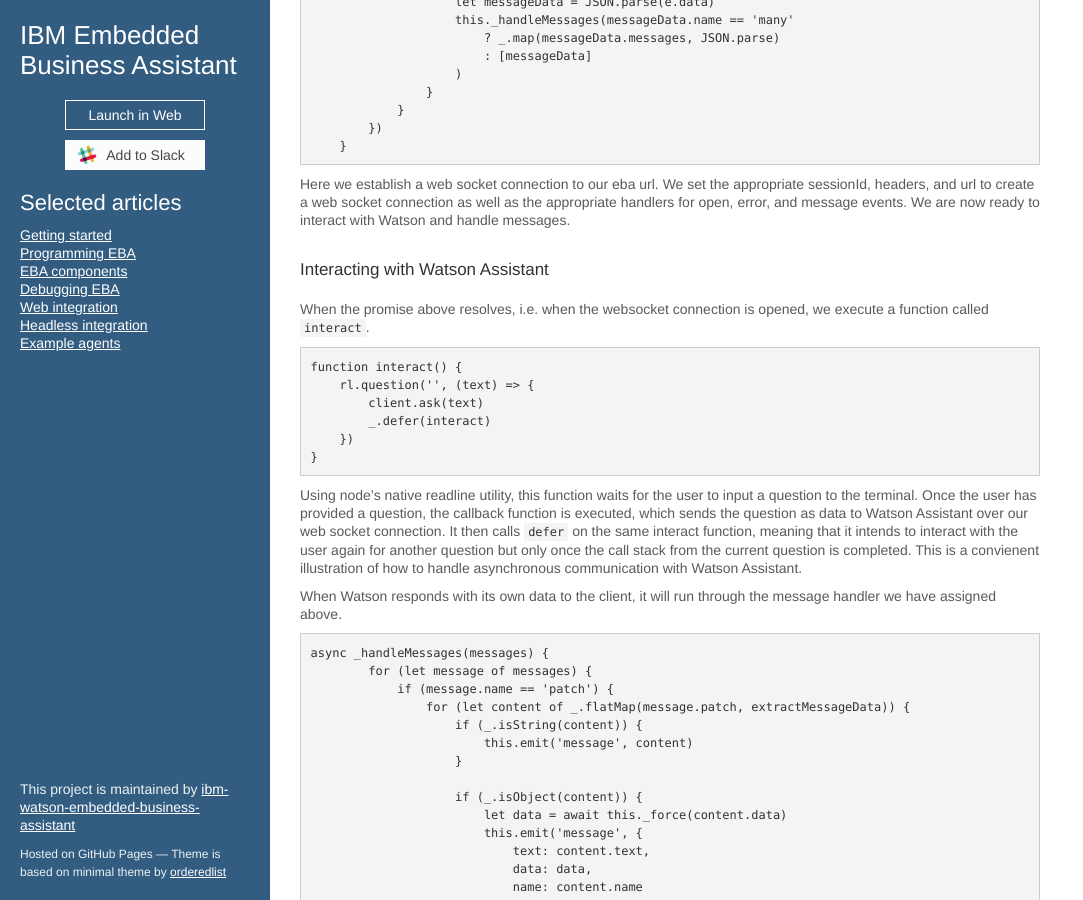
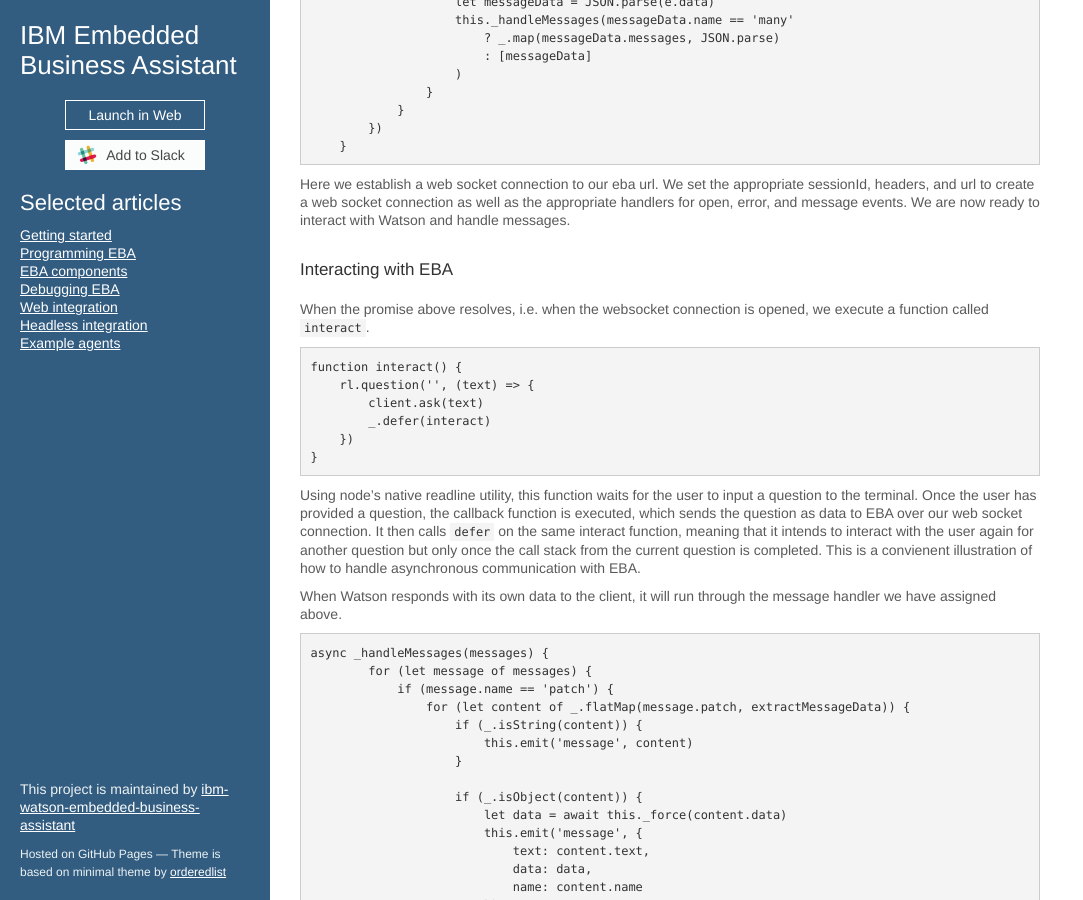
Before and after one commit to ibm-watson-embedded-business-assistant/eba-example-agents, a Jekyll site: the page built from docs/integration/Headless.md, in a window 1280 px wide and 900 px high, scrolled down 1210 px. Shown: the whole window, without its empty margins (0-1083 px from the left). Built offline with Jekyll 4.4.1, drawn with Linux system fonts in a browser that asks for light colours; our own code applies the rules of GitHub Pages for plain Markdown files; the repository's description, which GitHub fills in, is left out; some of the changed text lies outside the part shown.

Commit message:
Update Headless.md

````diff
--- a/docs/integration/Headless.md
+++ b/docs/integration/Headless.md
@@ -1,12 +1,12 @@
 ## Headless Integration
 
-It is possible to connect to Watson Assistant in headless mode. You can review a [working example](https://github.com/ibm-watson-embedded-business-assistant/eba-example-agents/tree/master/samples/websocket-node-client). This example demonstrates a web-socket based connection to EBA for a command line application. Following this example, you should be able to ask Watson questions from your terminal just like you would from our web application.
+It is possible to connect to EBA in headless mode. You can review a [working example](https://github.com/ibm-watson-embedded-business-assistant/eba-example-agents/tree/master/samples/websocket-node-client). This example demonstrates a web-socket based connection to EBA for a command line application. Following this example, you should be able to ask Watson questions from your terminal just like you would from our web application.
 
 The steps required for integration are as follows:
 1. Generating an access_token used and connecting to your session using your headless client
 2. Implementing async interaction logic within your client to communicate with Watson
 
-### Connecting to Watson Assistant
+### Connecting to EBA
 
 In order to generate an acess token, please visit our [settings page](https://eba.ibm.com/assistant#/lab/settings) to get started. You will find an `iss` and `sub` claims, as well as instructions for generating private and public keys. As mentioned within our documentation, please store your private key within a secure location and do not share it with anyone. Having obtained these required data elements, lets take a look at how you can generate an access token programatically within your headless client.
 
@@ -68,7 +68,7 @@
 
 Here we establish a web socket connection to our eba url. We set the appropriate sessionId, headers, and url to create a web socket connection as well as the appropriate handlers for open, error, and message events. We are now ready to interact with Watson and handle messages.
 
-### Interacting with Watson Assistant
+### Interacting with EBA
 
 When the promise above resolves, i.e. when the websocket connection is opened, we execute a function called `interact`.
 
@@ -81,7 +81,7 @@
 }
 ```
 
-Using node's native readline utility, this function waits for the user to input a question to the terminal. Once the user has provided a question, the callback function is executed, which sends the question as data to Watson Assistant over our web socket connection. It then calls `defer` on the same interact function, meaning that it intends to interact with the user again for another question but only once the call stack from the current question is completed. This is a convienent illustration of how to handle asynchronous communication with Watson Assistant.
+Using node's native readline utility, this function waits for the user to input a question to the terminal. Once the user has provided a question, the callback function is executed, which sends the question as data to EBA over our web socket connection. It then calls `defer` on the same interact function, meaning that it intends to interact with the user again for another question but only once the call stack from the current question is completed. This is a convienent illustration of how to handle asynchronous communication with EBA.
 
 When Watson responds with its own data to the client, it will run through the message handler we have assigned above.
 
````
